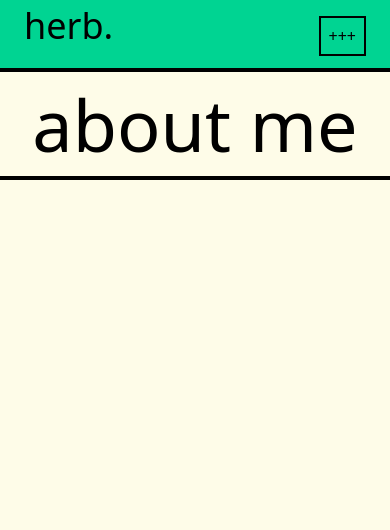
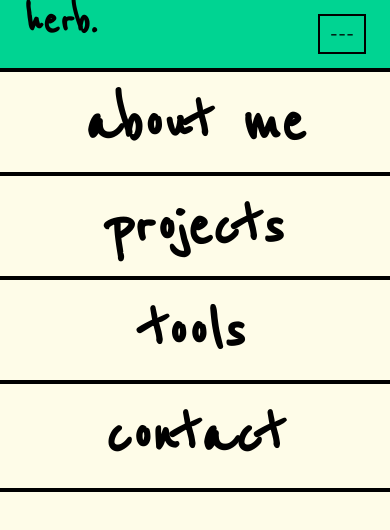
Before and after one commit to herba1/personal-page, a React (Vite) app: page / in a window 390 px wide. Both pictures are taken after a click on the button "+++". Shown: the top 530 px of the page. Built offline with nearby package versions, Linux system fonts and the light colour scheme.

Commit message:
navbar style and implementation

```diff
--- a/src/App.jsx
+++ b/src/App.jsx
@@ -1,34 +1,13 @@
-import './App.css'
-import { useState } from 'react'
+import "./App.css";
+import Navbar from "./components/Navbar/Navbar.jsx";
+
 
 function App() {
   return (
-    <div className="">
-      <nav className="z-10 relative flex items-center px-6 h-18 py-3 justify-between bg-emerald-400">
-        <div className=" flex items-center h-full w-full justify-between">
-          <h1 className=" transition-transform hover:scale-50 relative selection:bg-black selection:text-white text-4xl text animate-bounce">
-            herb.
-          </h1>
-          <button
-            className=" sm:hidden ease-out flex items-center p-2 text-center  h-10 bg-transparent text-black border-2 border-b-black hover:bg-yellow-400 active:invert"
-            onClick={null}
-          >
-            +++
-          </button>
-        </div>
-      </nav>
-      <section className="sm:hidden bg-yellow-50 z-20 h-[calc(100vh-72px)]">
-        <ul className="flex flex-col relative">
-          <li className="active:scale-100 hover:z-20 flex justify-center text-7xl h-full outline-4 z-11 transition ease-out duration-200 hover:scale-110 bg-yellow-50 hover:bg-yellow-400 active:invert">
-            <a href="#" className="py-4 overflow-hidden flex-1 relative text-center">
-              about me
-            </a>
-          </li>
-        </ul>
-      </section>
-      <div className="bg-emerald-200"></div>
+    <div className="container min-h-full max-w-full overflow-x-hidden">
+      <Navbar />
     </div>
   );
 }
 
-export default App
+export default App;
--- /dev/null
+++ b/src/components/Navbar/Navbar.jsx
@@ -0,0 +1,100 @@
+import { useState,useEffect } from 'react';
+
+const LINKS = [
+  { name: "about me", id: "about_me" },
+  { name: "projects", id: "projects" },
+  { name: "tools", id: "tools" },
+  { name: "contact", id: "contact" },
+];
+
+function NavDropdownButton({ handleClick, isOpen}) {
+  return (
+    <button
+      className=" w-12  font-work md:hidden ease-out flex justify-center items-center p-2 text-center  h-10 bg-transparent text-black border-2 border-b-black hover:bg-yellow-400 active:invert"
+      onClick={handleClick}
+    >
+        {isOpen?'---':'+++'}
+    </button>
+  );
+}
+
+function NavLogo() {
+  return (
+    <h1 className=" text-black selection:bg-black  selection:text-amber-50 font-semibold  font-reenie transition-transform hover:scale-50 relative text-5xl animate-bounce">
+      herb.
+    </h1>
+  );
+}
+
+function NavLinks() {
+  const links = LINKS.map((link)=>{
+    return(
+      <li key={link.id} className="outline-solid outline-2  font-reenie text-4xl font-extrabold px-2 hover:outline-2  transition-all ease-out hover:scale-110  hover:bg-yellow-500 active:invert">
+        <a href={`#${link.id}`} className="">
+          {link.name}
+        </a>
+      </li>
+    );
+  })
+
+  return (
+    <ul className="hidden md:flex flex-row relative  gap-5  ">
+      {links}
+    </ul>
+  );
+}
+
+function NavDropdown() {
+  const dropdownLinks = LINKS.map((link)=>{
+    return(
+        <li key={link.id} className="font-reenie font-extrabold active:scale-100 hover:z-20 flex justify-center text-7xl h-full outline-4 z-11 transition ease-out duration-200 hover:scale-110 bg-yellow-50 hover:bg-yellow-400 active:invert">
+          <a
+            href={`#${link.id}`}
+            className="py-4 overflow-hidden flex-1 relative text-center"
+          >
+           {link.name}
+          </a>
+        </li>
+
+    );
+  })
+
+  return (
+    <section className="md:hidden bg-default z-20 h-[calc(100vh-72px)]">
+      <ul className="flex flex-col relative">
+        {dropdownLinks}
+      </ul>
+    </section>
+  );
+}
+
+function Navbar() {
+    const [ isOpen, setIsOpen ] = useState(false);
+    function handleClick(){
+        setIsOpen(!isOpen);
+    }
+
+    useEffect(()=>{
+        const handleResize = ()=>{
+            if(window.innerWidth>768)setIsOpen(false);
+        }
+
+        window.addEventListener('resize',handleResize);
+        return ()=>{window.removeEventListener('resize',handleClick)}
+    },[])
+
+  return (
+    <>
+      <nav className="bg-primary  border-b-4 z-10 relative flex items-center px-6 h-18 py-3 justify-between ">
+        <div className=" flex items-center h-full w-full justify-between">
+          <NavLogo />
+          <NavDropdownButton handleClick={handleClick} isOpen={isOpen} />
+          <NavLinks />
+        </div>
+      </nav>
+      {isOpen && <NavDropdown/>}
+    </>
+  );
+}
+
+export default Navbar;
--- a/src/index.css
+++ b/src/index.css
@@ -1,2 +1,48 @@
+@import url('https://fonts.googleapis.com/css2?family=Bebas+Neue&family=Reenie+Beanie&family=Rubik+Mono+One&family=Work+Sans:ital,wght@0,100..900;1,100..900&display=swap');
+@import "tailwindcss";
 
-@import "tailwindcss";
+
+:root{
+  --font-bebas: 'Bebas Neue', sans-serif;
+  --font-reenie: 'Reenie Beanie', cursive;
+  --font-rubik: 'Rubik Mono One', sans-serif;
+  --font-work: 'Work Sans', sans-serif;
+}
+
+/* Custom utility classes for your fonts */
+.font-bebas {
+  font-family: var(--font-bebas);
+}
+
+.font-reenie {
+  font-family: var(--font-reenie);
+}
+
+.font-rubik {
+  font-family: var(--font-rubik);
+}
+
+.font-work {
+  font-family: var(--font-work);
+}
+
+@theme {
+  /* Core Colors Only */
+  --primary: theme(colors.emerald.400);    /* Main emerald color */
+  --secondary: theme(colors.yellow.400);                    /* Copper tone for interactions */
+  --default: theme(colors.yellow.50);                           /* Off-white background */
+  --text: #000000;                         /* Soft black text */
+}
+
+/* Ultra Simple Utility Classes */
+.bg-primary { background-color: var(--primary); }
+.bg-secondary { background-color: var(--secondary); }
+.bg-default{ background-color: var(--default); }
+
+.text-primary { color: var(--primary); }
+.text-secondary { color: var(--secondary); }
+.text-default { color: var(--text); }
+.text-bg{ color: var(--default); }
+
+.border-primary { border-color: var(--primary); }
+.border-secondary { border-color: var(--secondary); }
```
